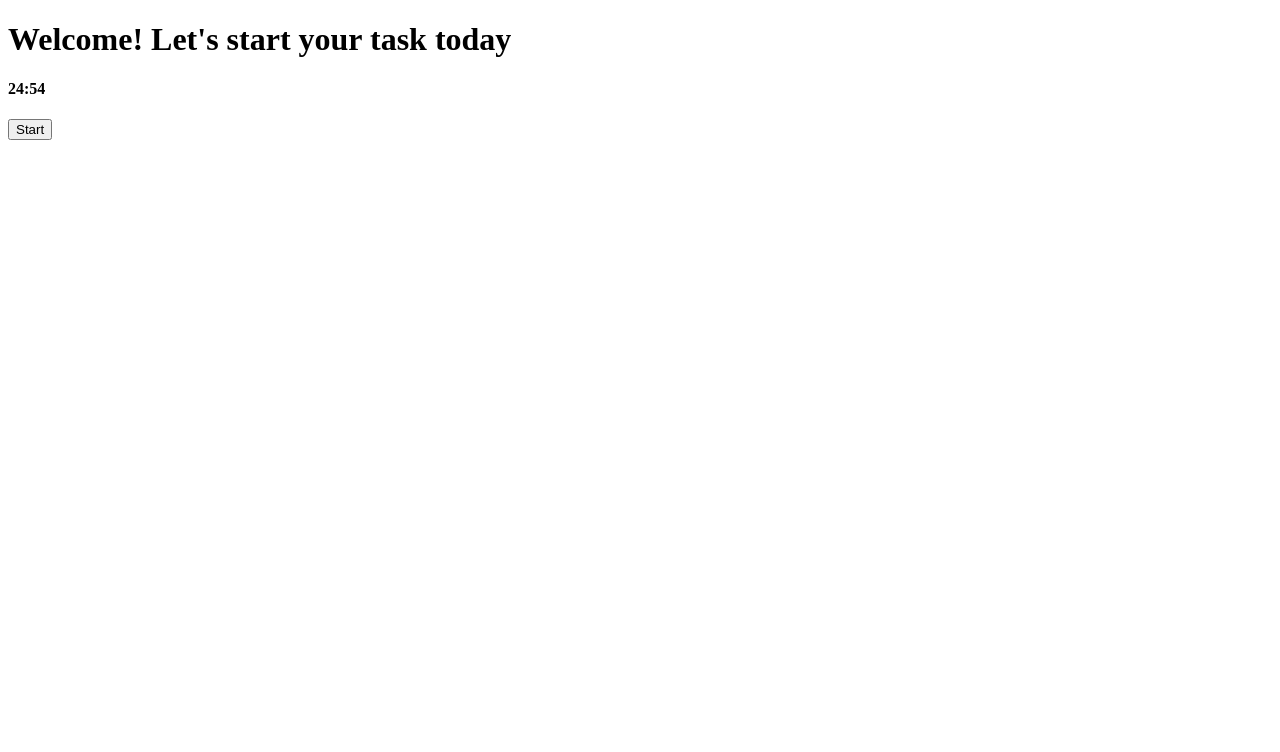
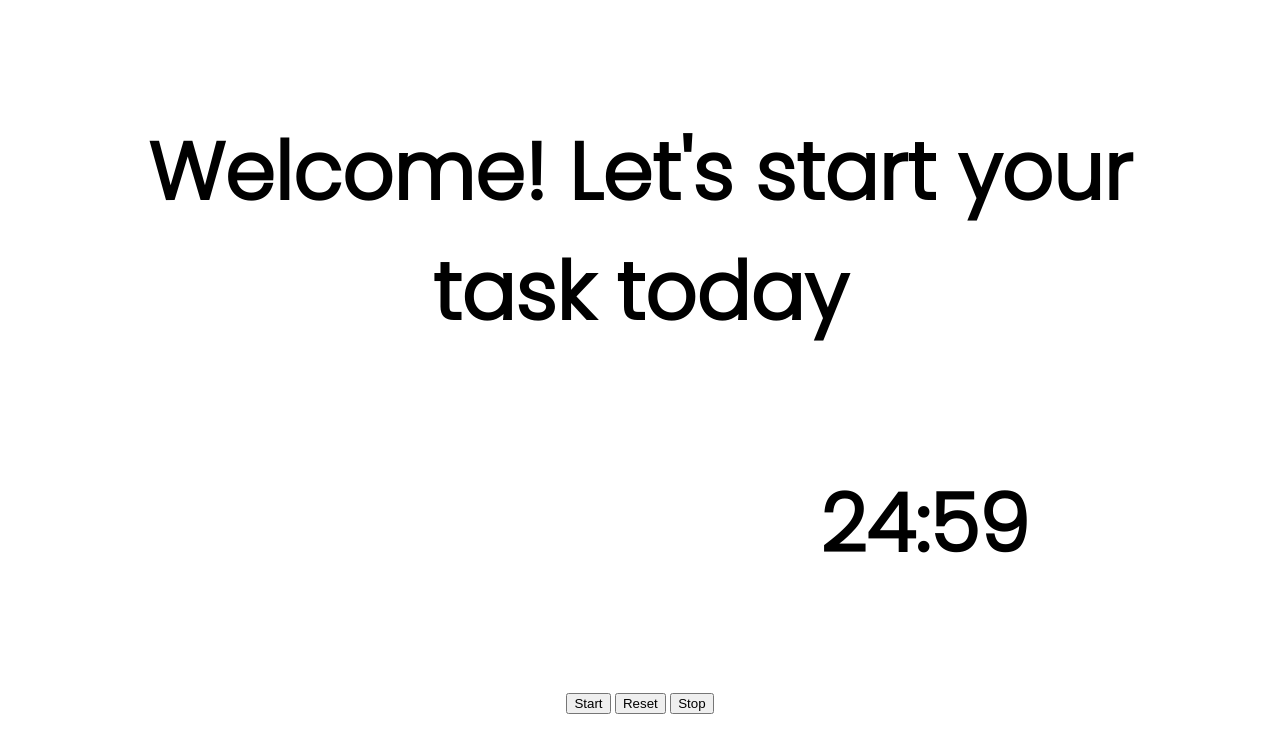
Before and after one commit to Salsabaga/Pomodoro, a plain HTML site: page index.html in a window 1280 px wide. Both pictures are taken after a click on the button "Start". Drawn offline with Linux system fonts and the light colour scheme.

Commit message:
Clock now starts on click, added stop and reset button

```diff
--- a/clock.js
+++ b/clock.js
@@ -1,16 +1,41 @@
 //Set the start time in minutes
 //followed by the seconds of the startingMinute to get a complete second countdown
+//var gives an interval to use for the clearTimeout function.
 
 let startingMinute = 25;
 let time = startingMinute * 60;
+var timerAction;
 
 //Set our countdown timer on the screen
 
 const countDownText = document.getElementById("countdown");
+const countdownTitle = document.getElementById("title");
+const startButton = document.getElementById("start");
+const resetButton = document.getElementById("reset");
+let isStop = false;
 
 //using our updateCounter function, it will perform the action every second
 
-setInterval(updateCounter, 1000);
+function timerStart() {
+	timerAction = setInterval(updateCounter, 1000);
+	isStop = false;
+}
+
+function timerStop() {
+	if (!isStop) {
+		clearTimeout(timerAction);
+		isStop = true;
+	}
+}
+
+//Reset time by reassigning the time variable to its initial value by multiplying the initial starting time.
+//Then update the value by calling the updateCounter function to update the time again.
+
+function timerReset() {
+	clearTimeout(timerAction);
+	time = startingMinute * 60;
+	updateCounter();
+}
 
 //minutes goes down every minute as its dividing by the total time of the 25 minutes
 //the Math.floor function will round it down
@@ -26,6 +51,8 @@ function updateCounter() {
 		seconds;
 	}
 	countDownText.innerHTML = minutes + ":" + seconds;
-
 	time--;
+	if (time < 0) {
+		countDownText.innerHTML = "Complete!";
+	}
 }
--- a/index.html
+++ b/index.html
@@ -4,15 +4,31 @@
 		<meta charset="UTF-8" />
 		<meta name="viewport" content="width=device-width, initial-scale=1.0" />
 		<title>Pomodoro For You</title>
+
+		<!-- Wesbite Styles -->
+
+		<link
+			href="https://fonts.googleapis.com/css2?family=Raleway&display=swap"
+			rel="stylesheet"
+		/>
 		<link rel="stylesheet" href="styles.css" />
+
+		<!-- Website Fonts  -->
+
+		<link
+			href="https://fonts.googleapis.com/css2?family=Poppins:wght@300&display=swap"
+			rel="stylesheet"
+		/>
 	</head>
 	<body>
-		<h1>Welcome! Let's start your task today</h1>
+		<h1 class="title">Welcome! Let's start your task today</h1>
 		<div class="timers">
-			<h4 id="countdown">25:00</h4>
+			<h4 id="countdown">Ready?</h4>
 		</div>
 		<div>
-			<button type="submit">Start</button>
+			<button id="start" type="submit" onclick="timerStart();">Start</button>
+			<button id="reset" type="submit" onclick="timerReset();">Reset</button>
+			<button type="submit" onclick="timerStop();">Stop</button>
 		</div>
 		<script src="clock.js"></script>
 	</body>
--- a/styles.css
+++ b/styles.css
@@ -0,0 +1,18 @@
+body {
+	font-family: "Poppins", sans-serif;
+	text-align: center;
+}
+
+.timers {
+	padding-left: 45%;
+}
+
+.title {
+	font-size: 5rem;
+	margin: 7rem 7rem;
+	text-align: center;
+}
+
+#countdown {
+	font-size: 5rem;
+}
```
